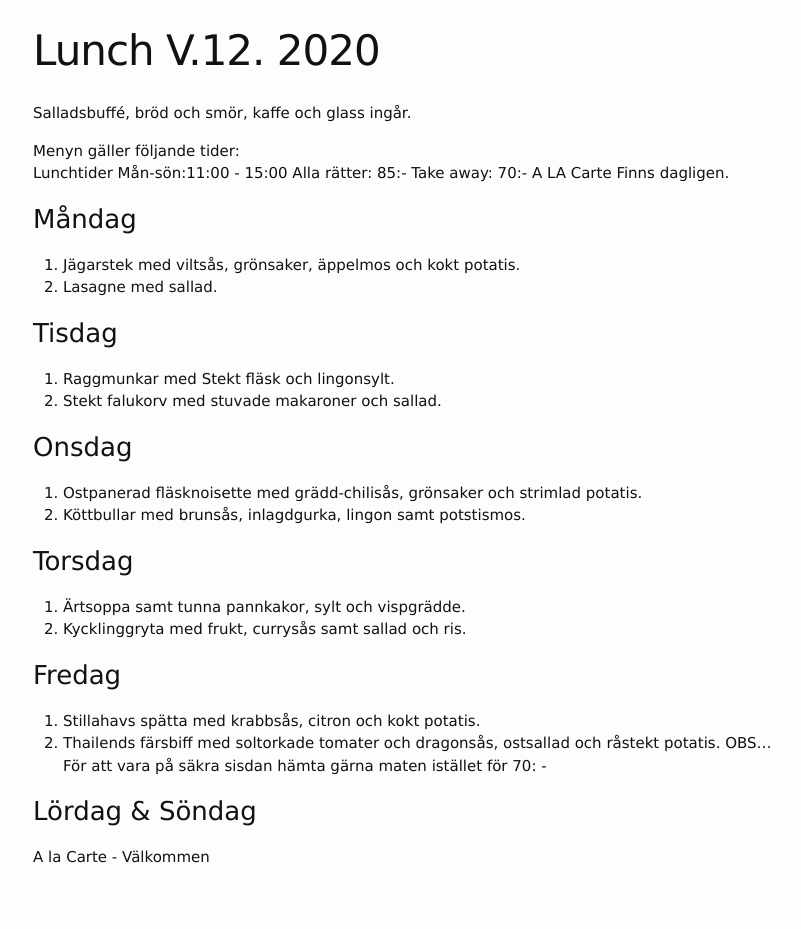
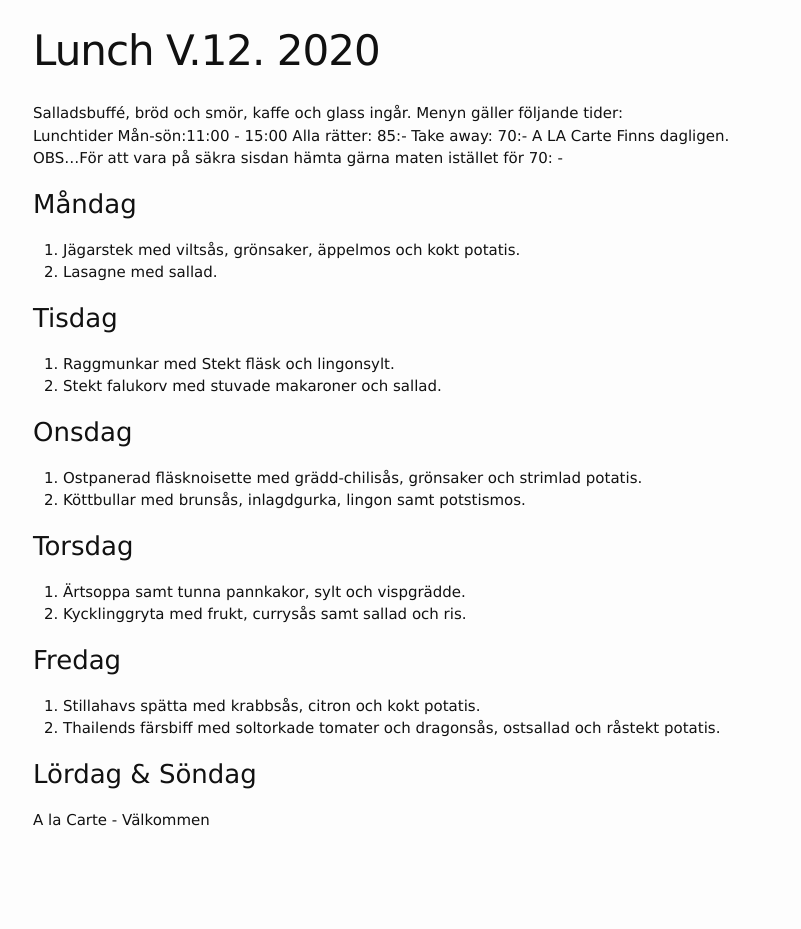
Before and after one commit to FarInn62/farinn62.github.io, a Jekyll site: the page built from lunch.md, in a window 1280 px wide. Shown: the whole page, without its empty margins (237-1038 px from the left). Built offline with Jekyll 4.4.1, drawn with Linux system fonts in a browser that asks for light colours; after the commit the page ends 900 px from its top, so only the background shows below that; part of the change alters nothing that is shown.

```diff
--- a/lunch.md
+++ b/lunch.md
@@ -5,11 +5,11 @@ permalink: /lunch/
 published: true
 ---
 Salladsbuffé, bröd och smör, kaffe och glass ingår.
-
 Menyn gäller följande tider:
 Lunchtider  Mån-sön:11:00 - 15:00
 Alla rätter: 85:- Take away: 70:-
 A LA Carte Finns dagligen.
+OBS...För att vara på säkra sisdan hämta gärna maten istället för 70: -
 
 ### Måndag
 1. Jägarstek med viltsås, grönsaker, äppelmos och kokt potatis.
@@ -30,7 +30,7 @@ A LA Carte Finns dagligen.
 ### Fredag
 1. Stillahavs spätta med krabbsås, citron och kokt potatis.
 2. Thailends färsbiff med soltorkade tomater och dragonsås, ostsallad och råstekt potatis.
-OBS...För att vara på säkra sisdan hämta gärna maten istället för 70: -
+
 
 
 ### Lördag & Söndag
```
